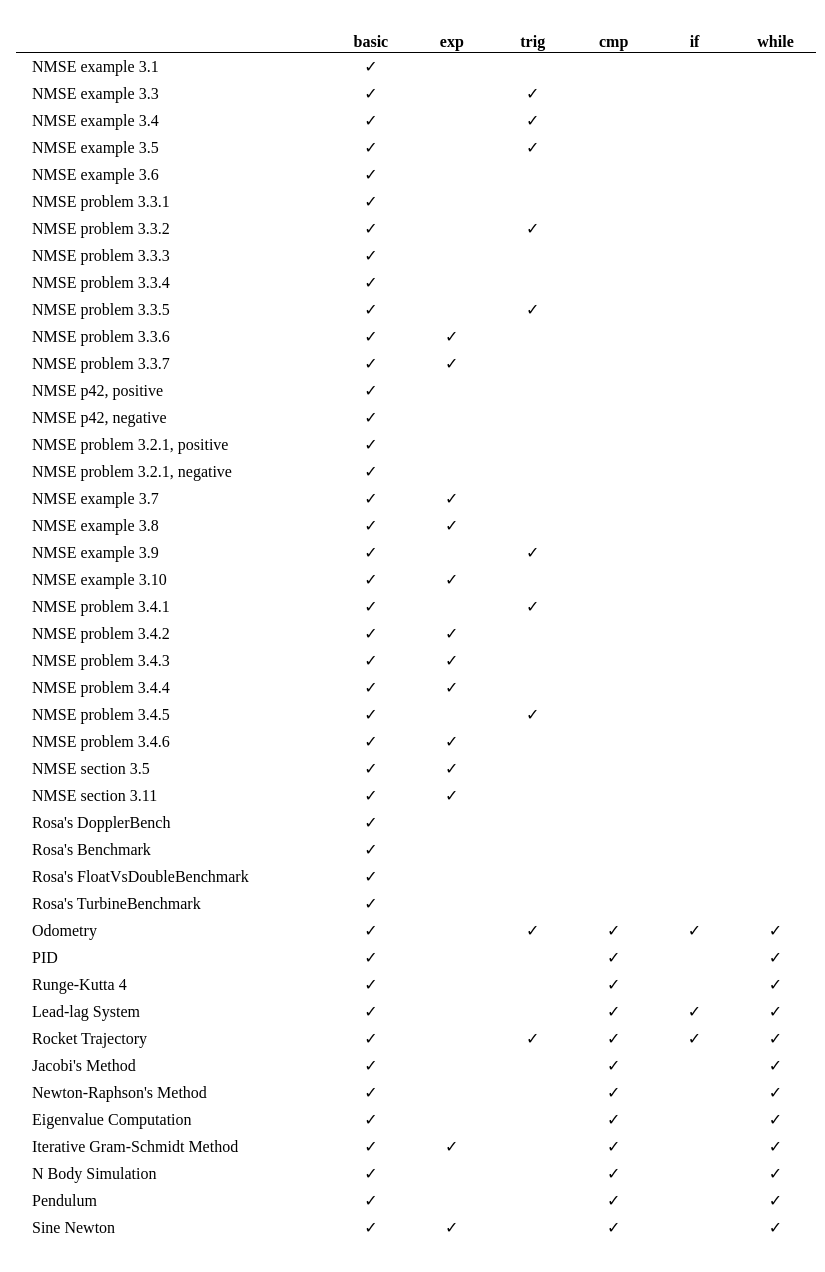
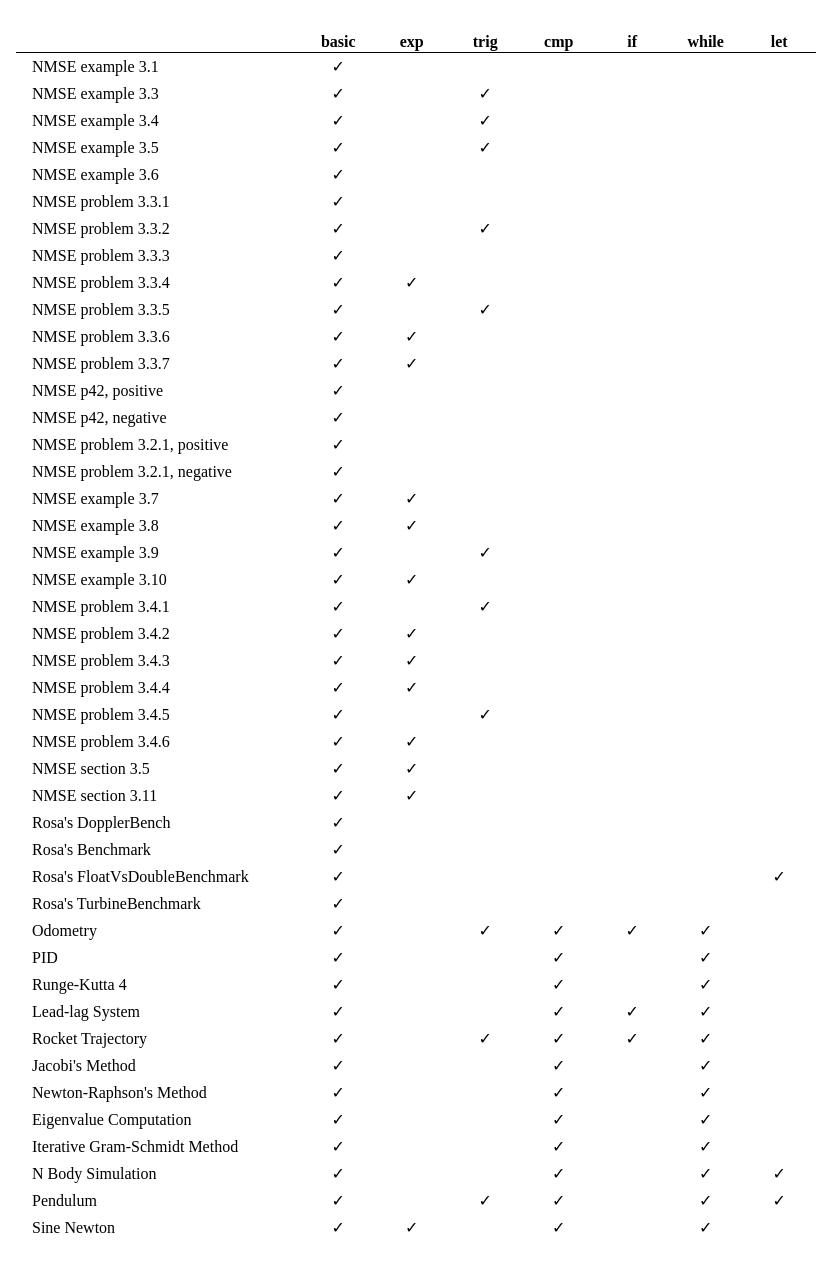
Before and after one commit to FPBench/FPBench, a plain HTML site: page table.html in a window 1280 px wide. Shown: the whole page, without its empty margins (224-1049 px from the left). Drawn offline with Linux system fonts and the light colour scheme.

Commit message:
Better conformance to grammar, fix let support

```diff
--- a/table.html
+++ b/table.html
@@ -7,51 +7,51 @@
 </head>
 <body>
   <table>
-  <tr><th></th><th>basic</th><th>exp</th><th>trig</th><th>cmp</th><th>if</th><th>while</th></tr>
-  <tr><td>NMSE example 3.1</td><td>✓</td><td></td><td></td><td></td><td></td><td></td></tr>
-  <tr><td>NMSE example 3.3</td><td>✓</td><td></td><td>✓</td><td></td><td></td><td></td></tr>
-  <tr><td>NMSE example 3.4</td><td>✓</td><td></td><td>✓</td><td></td><td></td><td></td></tr>
-  <tr><td>NMSE example 3.5</td><td>✓</td><td></td><td>✓</td><td></td><td></td><td></td></tr>
-  <tr><td>NMSE example 3.6</td><td>✓</td><td></td><td></td><td></td><td></td><td></td></tr>
-  <tr><td>NMSE problem 3.3.1</td><td>✓</td><td></td><td></td><td></td><td></td><td></td></tr>
-  <tr><td>NMSE problem 3.3.2</td><td>✓</td><td></td><td>✓</td><td></td><td></td><td></td></tr>
-  <tr><td>NMSE problem 3.3.3</td><td>✓</td><td></td><td></td><td></td><td></td><td></td></tr>
-  <tr><td>NMSE problem 3.3.4</td><td>✓</td><td></td><td></td><td></td><td></td><td></td></tr>
-  <tr><td>NMSE problem 3.3.5</td><td>✓</td><td></td><td>✓</td><td></td><td></td><td></td></tr>
-  <tr><td>NMSE problem 3.3.6</td><td>✓</td><td>✓</td><td></td><td></td><td></td><td></td></tr>
-  <tr><td>NMSE problem 3.3.7</td><td>✓</td><td>✓</td><td></td><td></td><td></td><td></td></tr>
-  <tr><td>NMSE p42, positive</td><td>✓</td><td></td><td></td><td></td><td></td><td></td></tr>
-  <tr><td>NMSE p42, negative</td><td>✓</td><td></td><td></td><td></td><td></td><td></td></tr>
-  <tr><td>NMSE problem 3.2.1, positive</td><td>✓</td><td></td><td></td><td></td><td></td><td></td></tr>
-  <tr><td>NMSE problem 3.2.1, negative</td><td>✓</td><td></td><td></td><td></td><td></td><td></td></tr>
-  <tr><td>NMSE example 3.7</td><td>✓</td><td>✓</td><td></td><td></td><td></td><td></td></tr>
-  <tr><td>NMSE example 3.8</td><td>✓</td><td>✓</td><td></td><td></td><td></td><td></td></tr>
-  <tr><td>NMSE example 3.9</td><td>✓</td><td></td><td>✓</td><td></td><td></td><td></td></tr>
-  <tr><td>NMSE example 3.10</td><td>✓</td><td>✓</td><td></td><td></td><td></td><td></td></tr>
-  <tr><td>NMSE problem 3.4.1</td><td>✓</td><td></td><td>✓</td><td></td><td></td><td></td></tr>
-  <tr><td>NMSE problem 3.4.2</td><td>✓</td><td>✓</td><td></td><td></td><td></td><td></td></tr>
-  <tr><td>NMSE problem 3.4.3</td><td>✓</td><td>✓</td><td></td><td></td><td></td><td></td></tr>
-  <tr><td>NMSE problem 3.4.4</td><td>✓</td><td>✓</td><td></td><td></td><td></td><td></td></tr>
-  <tr><td>NMSE problem 3.4.5</td><td>✓</td><td></td><td>✓</td><td></td><td></td><td></td></tr>
-  <tr><td>NMSE problem 3.4.6</td><td>✓</td><td>✓</td><td></td><td></td><td></td><td></td></tr>
-  <tr><td>NMSE section 3.5</td><td>✓</td><td>✓</td><td></td><td></td><td></td><td></td></tr>
-  <tr><td>NMSE section 3.11</td><td>✓</td><td>✓</td><td></td><td></td><td></td><td></td></tr>
-  <tr><td>Rosa's DopplerBench</td><td>✓</td><td></td><td></td><td></td><td></td><td></td></tr>
-  <tr><td>Rosa's Benchmark</td><td>✓</td><td></td><td></td><td></td><td></td><td></td></tr>
-  <tr><td>Rosa's FloatVsDoubleBenchmark</td><td>✓</td><td></td><td></td><td></td><td></td><td></td></tr>
-  <tr><td>Rosa's TurbineBenchmark</td><td>✓</td><td></td><td></td><td></td><td></td><td></td></tr>
-  <tr><td>Odometry</td><td>✓</td><td></td><td>✓</td><td>✓</td><td>✓</td><td>✓</td></tr>
-  <tr><td>PID</td><td>✓</td><td></td><td></td><td>✓</td><td></td><td>✓</td></tr>
-  <tr><td>Runge-Kutta 4</td><td>✓</td><td></td><td></td><td>✓</td><td></td><td>✓</td></tr>
-  <tr><td>Lead-lag System</td><td>✓</td><td></td><td></td><td>✓</td><td>✓</td><td>✓</td></tr>
-  <tr><td>Rocket Trajectory</td><td>✓</td><td></td><td>✓</td><td>✓</td><td>✓</td><td>✓</td></tr>
-  <tr><td>Jacobi's Method</td><td>✓</td><td></td><td></td><td>✓</td><td></td><td>✓</td></tr>
-  <tr><td>Newton-Raphson's Method</td><td>✓</td><td></td><td></td><td>✓</td><td></td><td>✓</td></tr>
-  <tr><td>Eigenvalue Computation</td><td>✓</td><td></td><td></td><td>✓</td><td></td><td>✓</td></tr>
-  <tr><td>Iterative Gram-Schmidt Method</td><td>✓</td><td>✓</td><td></td><td>✓</td><td></td><td>✓</td></tr>
-  <tr><td>N Body Simulation</td><td>✓</td><td></td><td></td><td>✓</td><td></td><td>✓</td></tr>
-  <tr><td>Pendulum</td><td>✓</td><td></td><td></td><td>✓</td><td></td><td>✓</td></tr>
-  <tr><td>Sine Newton</td><td>✓</td><td>✓</td><td></td><td>✓</td><td></td><td>✓</td></tr>
+  <tr><th></th><th>basic</th><th>exp</th><th>trig</th><th>cmp</th><th>if</th><th>while</th><th>let</th></tr>
+  <tr><td>NMSE example 3.1</td><td>✓</td><td></td><td></td><td></td><td></td><td></td><td></td></tr>
+  <tr><td>NMSE example 3.3</td><td>✓</td><td></td><td>✓</td><td></td><td></td><td></td><td></td></tr>
+  <tr><td>NMSE example 3.4</td><td>✓</td><td></td><td>✓</td><td></td><td></td><td></td><td></td></tr>
+  <tr><td>NMSE example 3.5</td><td>✓</td><td></td><td>✓</td><td></td><td></td><td></td><td></td></tr>
+  <tr><td>NMSE example 3.6</td><td>✓</td><td></td><td></td><td></td><td></td><td></td><td></td></tr>
+  <tr><td>NMSE problem 3.3.1</td><td>✓</td><td></td><td></td><td></td><td></td><td></td><td></td></tr>
+  <tr><td>NMSE problem 3.3.2</td><td>✓</td><td></td><td>✓</td><td></td><td></td><td></td><td></td></tr>
+  <tr><td>NMSE problem 3.3.3</td><td>✓</td><td></td><td></td><td></td><td></td><td></td><td></td></tr>
+  <tr><td>NMSE problem 3.3.4</td><td>✓</td><td>✓</td><td></td><td></td><td></td><td></td><td></td></tr>
+  <tr><td>NMSE problem 3.3.5</td><td>✓</td><td></td><td>✓</td><td></td><td></td><td></td><td></td></tr>
+  <tr><td>NMSE problem 3.3.6</td><td>✓</td><td>✓</td><td></td><td></td><td></td><td></td><td></td></tr>
+  <tr><td>NMSE problem 3.3.7</td><td>✓</td><td>✓</td><td></td><td></td><td></td><td></td><td></td></tr>
+  <tr><td>NMSE p42, positive</td><td>✓</td><td></td><td></td><td></td><td></td><td></td><td></td></tr>
+  <tr><td>NMSE p42, negative</td><td>✓</td><td></td><td></td><td></td><td></td><td></td><td></td></tr>
+  <tr><td>NMSE problem 3.2.1, positive</td><td>✓</td><td></td><td></td><td></td><td></td><td></td><td></td></tr>
+  <tr><td>NMSE problem 3.2.1, negative</td><td>✓</td><td></td><td></td><td></td><td></td><td></td><td></td></tr>
+  <tr><td>NMSE example 3.7</td><td>✓</td><td>✓</td><td></td><td></td><td></td><td></td><td></td></tr>
+  <tr><td>NMSE example 3.8</td><td>✓</td><td>✓</td><td></td><td></td><td></td><td></td><td></td></tr>
+  <tr><td>NMSE example 3.9</td><td>✓</td><td></td><td>✓</td><td></td><td></td><td></td><td></td></tr>
+  <tr><td>NMSE example 3.10</td><td>✓</td><td>✓</td><td></td><td></td><td></td><td></td><td></td></tr>
+  <tr><td>NMSE problem 3.4.1</td><td>✓</td><td></td><td>✓</td><td></td><td></td><td></td><td></td></tr>
+  <tr><td>NMSE problem 3.4.2</td><td>✓</td><td>✓</td><td></td><td></td><td></td><td></td><td></td></tr>
+  <tr><td>NMSE problem 3.4.3</td><td>✓</td><td>✓</td><td></td><td></td><td></td><td></td><td></td></tr>
+  <tr><td>NMSE problem 3.4.4</td><td>✓</td><td>✓</td><td></td><td></td><td></td><td></td><td></td></tr>
+  <tr><td>NMSE problem 3.4.5</td><td>✓</td><td></td><td>✓</td><td></td><td></td><td></td><td></td></tr>
+  <tr><td>NMSE problem 3.4.6</td><td>✓</td><td>✓</td><td></td><td></td><td></td><td></td><td></td></tr>
+  <tr><td>NMSE section 3.5</td><td>✓</td><td>✓</td><td></td><td></td><td></td><td></td><td></td></tr>
+  <tr><td>NMSE section 3.11</td><td>✓</td><td>✓</td><td></td><td></td><td></td><td></td><td></td></tr>
+  <tr><td>Rosa's DopplerBench</td><td>✓</td><td></td><td></td><td></td><td></td><td></td><td></td></tr>
+  <tr><td>Rosa's Benchmark</td><td>✓</td><td></td><td></td><td></td><td></td><td></td><td></td></tr>
+  <tr><td>Rosa's FloatVsDoubleBenchmark</td><td>✓</td><td></td><td></td><td></td><td></td><td></td><td>✓</td></tr>
+  <tr><td>Rosa's TurbineBenchmark</td><td>✓</td><td></td><td></td><td></td><td></td><td></td><td></td></tr>
+  <tr><td>Odometry</td><td>✓</td><td></td><td>✓</td><td>✓</td><td>✓</td><td>✓</td><td></td></tr>
+  <tr><td>PID</td><td>✓</td><td></td><td></td><td>✓</td><td></td><td>✓</td><td></td></tr>
+  <tr><td>Runge-Kutta 4</td><td>✓</td><td></td><td></td><td>✓</td><td></td><td>✓</td><td></td></tr>
+  <tr><td>Lead-lag System</td><td>✓</td><td></td><td></td><td>✓</td><td>✓</td><td>✓</td><td></td></tr>
+  <tr><td>Rocket Trajectory</td><td>✓</td><td></td><td>✓</td><td>✓</td><td>✓</td><td>✓</td><td></td></tr>
+  <tr><td>Jacobi's Method</td><td>✓</td><td></td><td></td><td>✓</td><td></td><td>✓</td><td></td></tr>
+  <tr><td>Newton-Raphson's Method</td><td>✓</td><td></td><td></td><td>✓</td><td></td><td>✓</td><td></td></tr>
+  <tr><td>Eigenvalue Computation</td><td>✓</td><td></td><td></td><td>✓</td><td></td><td>✓</td><td></td></tr>
+  <tr><td>Iterative Gram-Schmidt Method</td><td>✓</td><td></td><td></td><td>✓</td><td></td><td>✓</td><td></td></tr>
+  <tr><td>N Body Simulation</td><td>✓</td><td></td><td></td><td>✓</td><td></td><td>✓</td><td>✓</td></tr>
+  <tr><td>Pendulum</td><td>✓</td><td></td><td>✓</td><td>✓</td><td></td><td>✓</td><td>✓</td></tr>
+  <tr><td>Sine Newton</td><td>✓</td><td>✓</td><td></td><td>✓</td><td></td><td>✓</td><td></td></tr>
   </table>
 </body>
 </html>
```
Also changed, not shown: 7 other files.
